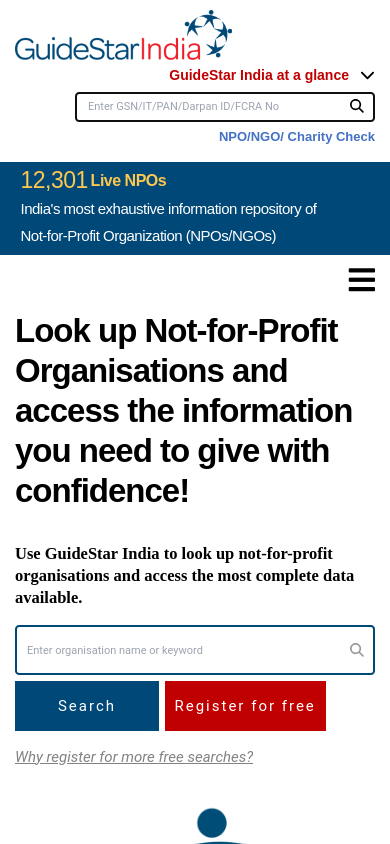
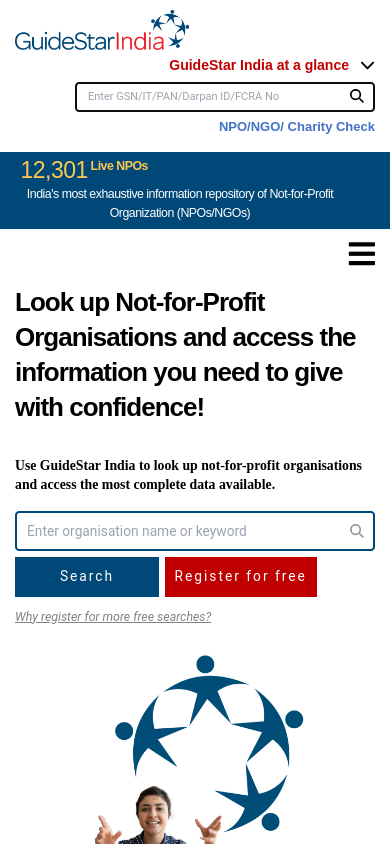
Before and after one commit to aswinenfono/guidestarindia, a React (Create React App) app: page / in a window 390 px wide. Shown: the top 844 px of the page. Built offline with nearby package versions, Linux system fonts and the light colour scheme.

Commit message:
update mobile responsive

```diff
--- a/src/Components/HeaderSec/HeaderLiveNpos.jsx
+++ b/src/Components/HeaderSec/HeaderLiveNpos.jsx
@@ -11,10 +11,10 @@
                         <Row className='w-[100%]'>
                             <Col lg={3} className='flex gap-1'>
                                 <HeaderCompo Data={{ tagType: 'h6', className: 'HeaderLiveNposHeader', text: '12,301' }} />
-                                <HeaderCompo Data={{ tagType: 'h6', className: 'HeaderLiveNposHeader2', text: 'Live NPOs' }} />
+                                <HeaderCompo Data={{ tagType: 'h6', className: 'HeaderLiveNposHeader2 text-lg', text: 'Live NPOs' }} />
                             </Col>
                             <Col>
-                                <HeaderCompo Data={{ tagType: 'h6', className: 'HeaderLiveNposHeader3', text: `India's most exhaustive information repository of Not-for-Profit Organization (NPOs/NGOs)` }} />
+                                <HeaderCompo Data={{ tagType: 'h6', className: 'HeaderLiveNposHeader3 max-sm:text-lg max-sm:text-center', text: `India's most exhaustive information repository of Not-for-Profit Organization (NPOs/NGOs)` }} />
                             </Col>
                         </Row>
                     </Container >
--- a/src/Components/HeaderSec/HeaderSec.css
+++ b/src/Components/HeaderSec/HeaderSec.css
@@ -10,9 +10,6 @@
     width: auto;
 } */
 
-.HeaderSecTopInner img {
-    height: 50px;
-}
 
 .headerSecInputDiv input {
     padding-right: 2.5rem;
--- a/src/Components/HeaderSec/HeaderSec.jsx
+++ b/src/Components/HeaderSec/HeaderSec.jsx
@@ -9,6 +9,7 @@
 import OpenHeader from './OpenHeader';
 import HeaderLiveNpos from "../HeaderSec/HeaderLiveNpos"
 import NavbarSec from "../HeaderSec/NavbarSec"
+import { ImageComp } from '../ImageCompo/ImageComp';
 const HeaderSec = ({ theme }) => {
     const [IsOpenContent, setIsOpenContent] = useState(false)
 
@@ -24,7 +25,7 @@
                 <m.div className="py-[10px]" >
                     <Row className=''>
                         <Col lg={6} className='HeaderSecTopInner'>
-                            <img src="./Images/logo.png" alt="" />
+                            <ImageComp Data={{ source: './Images/logo.png', className: 'h-[50px] max-sm:h-[40px]' }} />
                         </Col>
                         <Col className='HeaderSecTopInner2'>
 
@@ -72,7 +73,7 @@
                         <m.div className="py-[10px] px-3" >
                             <Row className=''>
                                 <Col lg={5} className='HeaderSecTopInner'>
-                                    <img src="./Images/logo.png" alt="" />
+                                    <ImageComp Data={{ source: './Images/logo.png', className: 'h-[50px] max-sm:h-[40px]' }} />
                                 </Col>
                                 <Col className='HeaderSecTopInner2'>
 
--- a/src/Components/PageComponents/IntroSec/IntroSec.jsx
+++ b/src/Components/PageComponents/IntroSec/IntroSec.jsx
@@ -18,32 +18,32 @@
             <Container >
                 <Row className='max-md:h-auto max-lg:h-auto max-sm:h-auto sm:p-[10px] h-[60vh]  justify-between items-center gap-4'>
                     <Col lg={8} className='flex flex-col gap-6'>
-                        <HeaderCompo Data={{ className: "IntroSecHeader max-md:text-5xl max-md:leading-[40px]", text: data?.mainHeadding, tagType: 'h1' }} />
-                        <ParagraphComp Data={{ className: "IntroSecParagraph max-md:text-2xl ", text: data?.subHeadding }} />
+                        <HeaderCompo Data={{ className: "IntroSecHeader max-md:text-5xl max-sm:leading-[35px] max-sm:text-[26px] max-md:leading-[40px]", text: data?.mainHeadding, tagType: 'h1' }} />
+                        <ParagraphComp Data={{ className: "IntroSecParagraph max-sm:text-xl max-md:text-2xl ", text: data?.subHeadding }} />
                         {/* <InputCompo Data={{ className: "IntroSecInput", placeholder: "", placeholder: "" }} /> */}
                         <div className='flex flex-col gap-3'>
                             <Row className=' row-cols-1 row-cols-lg-2 gap-y-2'>
                                 <Col lg={7} class="">
                                     <div className='IntroSecInputContainer'>
-                                        <input type="text" placeholder="Enter organisation name or keyword" className="IntroSecInput" />
+                                        <input type="text" placeholder="Enter organisation name or keyword " className="IntroSecInput max-sm:text-xl max-sm:h-[40px]" />
                                         <span class="search-icon">
                                             <FontAwesomeIcon id='IntroSecInputContainerIcon' icon={faSearch} />
                                         </span>
                                     </div>
                                 </Col>
                                 <Col lg={5} className='flex gap-2 max-md:justify-start justify-end'>
-                                    <ButtonComp Data={{ className: "IntroSecSearchButton", text: 'Search' }} />
-                                    <ButtonComp Data={{ className: "IntroSecSearchButton2", text: 'Register for free' }} />
+                                    <ButtonComp Data={{ className: "IntroSecSearchButton max-sm:text-xl max-sm:h-[40px]", text: 'Search' }} />
+                                    <ButtonComp Data={{ className: "IntroSecSearchButton2 max-sm:text-xl max-sm:h-[40px]", text: 'Register for free' }} />
                                 </Col>
                             </Row>
-                            <div className='flex justify-end max-md:justify-start'>
-                                <a className='IntroSecAtag' href="#/">Why register for more free searches?</a>
+                            <div className='flex justify-end max-md:justify-start '>
+                                <a className='IntroSecAtag max-sm:text-lg' href="#/">Why register for more free searches?</a>
                             </div>
                         </div>
                     </Col>
 
                     <Col className='introimgalign max-sm:h-auto max-sm:w-[100%] max-sm:justify-center max-lg:justify-center w-[35%] flex h-[100%] items-center'>
-                        <ImageComp Data={{ source: data?.MainSideImg, className: "IntroSecMainSideImg" }} />
+                        <ImageComp Data={{ source: data?.MainSideImg, className: "IntroSecMainSideImg max-sm:h-[250px]" }} />
                     </Col>
                 </Row>
             </Container>
--- a/src/Components/PageComponents/Repositories/Repositories.jsx
+++ b/src/Components/PageComponents/Repositories/Repositories.jsx
@@ -11,7 +11,7 @@
     return (
         <>
 
-            <div className='p-[10 flex bg-[#f7f7f7] flex-col'>
+            <div className='p-[10px] flex bg-[#f7f7f7] flex-col'>
                 <HeaderCompo Data={{ tagType: "h1", text: 'Get involved with NPOs to make a difference', className: 'RepositoriesHeader max-md:text-4xl text-center text-black' }} />
                 <m.section className="bg-lightgray max-md:py-[50px] py-[160px] lg:py-[40px] md:py-[95px] sm:py-[80px] xs:py-[50px]" {...fadeIn}>
                     <Container>
--- a/src/Components/PageComponents/SealsSec/SealsSec.jsx
+++ b/src/Components/PageComponents/SealsSec/SealsSec.jsx
@@ -13,14 +13,14 @@
             <m.div className='SealsSec px-[10%] py-5 text-center ' {...fadeIn}>
                 <div>
                     <HeaderCompo Data={{ tagType: 'h1', className: "SealsSecHeader max-md:text-4xl", text: Data?.headding }} />
-                    <ParagraphComp Data={{ text: 'Based on GuideStar India’s 7 pillar assessment rubric covering Situation Analysis, Theory of Change, Programme Intervention & Resilience, Infrastructure, Finance & Compliance, Governance & Accountability, Evidence of Impact, Learning & Reflection' }} />
+                    <ParagraphComp Data={{ className: 'max-sm:text-lg', text: 'Based on GuideStar India’s 7 pillar assessment rubric covering Situation Analysis, Theory of Change, Programme Intervention & Resilience, Infrastructure, Finance & Compliance, Governance & Accountability, Evidence of Impact, Learning & Reflection' }} />
                 </div>
 
                 <Row className='row-cols-1 gap-y-5 row-cols-lg-4 row-cols-sm-2'>
                     {
                         Data?.MapItems?.map(ele =>
                             <Col className='SealsSecCard'>
-                                <ImageComp Data={{ source: ele?.image, className: "SealsSecCardImg" }} />
+                                <ImageComp Data={{ source: ele?.image, className: "SealsSecCardImg max-sm:h-[130px]" }} />
                                 <HeaderCompo Data={{ className: `SealsSecCardHeader text-2xl ${ele?.seal === 'PLATINUM' ? 'text-[#a3bcc7]' : ele?.seal === 'GOLD' ? 'text-[#ffcc28]' : ele?.seal === 'SILVER' ? 'text-[#94a0a8]' : ele?.seal === 'BRONZE' ? 'text-[#a05822]' : ''} max-md:text-2xl`, text: ele?.seal, tagType: 'h3' }} />
                             </Col>
                         )
```
Also changed, not shown: src/Assets/scss/components/_processstep.scss (line endings or trailing spaces), src/Components/PageComponents/IntroSec/IntroSec.css (line endings or trailing spaces).
